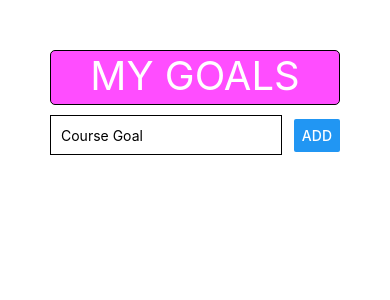
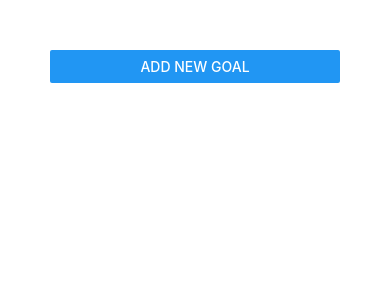
Before and after one commit to GuximS1/ReactNativeTest, a React Native app: screen / in a window 390 px wide. Shown: the top 300 px of the page. Built offline with nearby package versions, Linux system fonts and the light colour scheme.

Commit message:
Course Goals.

```diff
--- a/App.js
+++ b/App.js
@@ -1,27 +1,17 @@
 import React, { useState } from "react";
-import {
-  StyleSheet,
-  Text,
-  View,
-  TextInput,
-  Button,
-  ScrollView,
-  FlatList,
-} from "react-native";
+import { StyleSheet, View, Button, FlatList } from "react-native";
 
 import GoalItem from "./components/GoalItem";
 import GoalInput from "./components/GoalInput";
 
 export default function App() {
   const [courseGoals, setCourseGoals] = useState([]);
+  const [isAddMode, setIsAddMode] = useState(false);
 
   const addGoalHandler = (goalTitle) => {
     setCourseGoals((currentGoals) => [
       ...currentGoals,
-      {
-        id: Math.random().toString(),
-        value: goalTitle,
-      },
+      { id: Math.random().toString(), value: goalTitle },
     ]);
   };
 
@@ -33,8 +23,8 @@ export default function App() {
 
   return (
     <View style={styles.screen}>
-      <Text style={styles.myTitle}>MY GOALS</Text>
-      <GoalInput onAddGoal={addGoalHandler} />
+      <Button title="Add New Goal" onPress={() => setIsAddMode(true)} />
+      <GoalInput visible={isAddMode} onAddGoal={addGoalHandler} />
       <FlatList
         keyExtractor={(item, index) => item.id}
         data={courseGoals}
@@ -54,14 +44,4 @@ const styles = StyleSheet.create({
   screen: {
     padding: 50,
   },
-  myTitle: {
-    textAlign: "center",
-    fontSize: 40,
-    color: "white",
-    backgroundColor: "#ff4dff",
-    height: 55,
-    borderRadius: 5,
-    borderWidth: 1,
-    marginBottom: 10,
-  },
 });
--- a/components/GoalInput.js
+++ b/components/GoalInput.js
@@ -1,13 +1,15 @@
 import React, { useState } from "react";
-import { View, TextInput, Button, StyleSheet } from "react-native";
+import { View, TextInput, Button, StyleSheet, Modal } from "react-native";
 
 const GoalInput = (props) => {
   const [enteredGoal, setEnteredGoal] = useState("");
+
   const goalInputHandler = (enteredText) => {
     setEnteredGoal(enteredText);
   };
 
   return (
+    <Modal visible={props.visible} animationType="slide">
       <View style={styles.inputContainer}>
         <TextInput
           placeholder="Course Goal"
@@ -17,6 +19,7 @@ const GoalInput = (props) => {
         />
         <Button title="ADD" onPress={props.onAddGoal.bind(this, enteredGoal)} />
       </View>
+    </Modal>
   );
 };
 
@@ -25,14 +28,12 @@ const styles = StyleSheet.create({
     flexDirection: "row",
     justifyContent: "space-between",
     alignItems: "center",
-    elevation: 2,
   },
   input: {
     width: "80%",
     borderColor: "black",
     borderWidth: 1,
     padding: 10,
-    height: 40,
   },
 });
 
--- a/components/GoalItem.js
+++ b/components/GoalItem.js
@@ -1,18 +1,9 @@
-import React, { useState } from "react";
-import {
-  View,
-  Text,
-  StyleSheet,
-  Touchable,
-  TouchableOpacity,
-} from "react-native";
+import React from "react";
+import { View, Text, StyleSheet, TouchableOpacity } from "react-native";
 
 const GoalItem = (props) => {
   return (
-    <TouchableOpacity
-      activeOpacity={0.7}
-      onPress={props.onDelete.bind(this, props.id)}
-    >
+    <TouchableOpacity onPress={props.onDelete.bind(this, props.id)}>
       <View style={styles.listItem}>
         <Text>{props.title}</Text>
       </View>
@@ -23,7 +14,7 @@ const GoalItem = (props) => {
 const styles = StyleSheet.create({
   listItem: {
     padding: 10,
-    marginVertical: 3,
+    marginVertical: 10,
     backgroundColor: "#ccc",
     borderColor: "black",
     borderWidth: 1,
```
Lines whose indentation alone changed are shown as unchanged.
